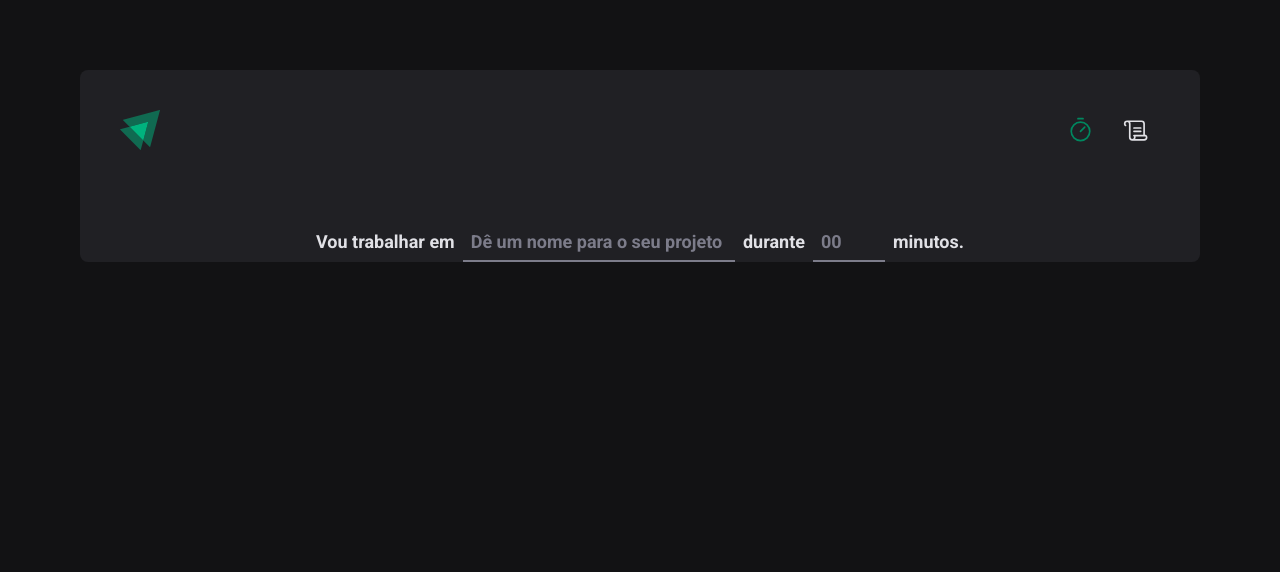
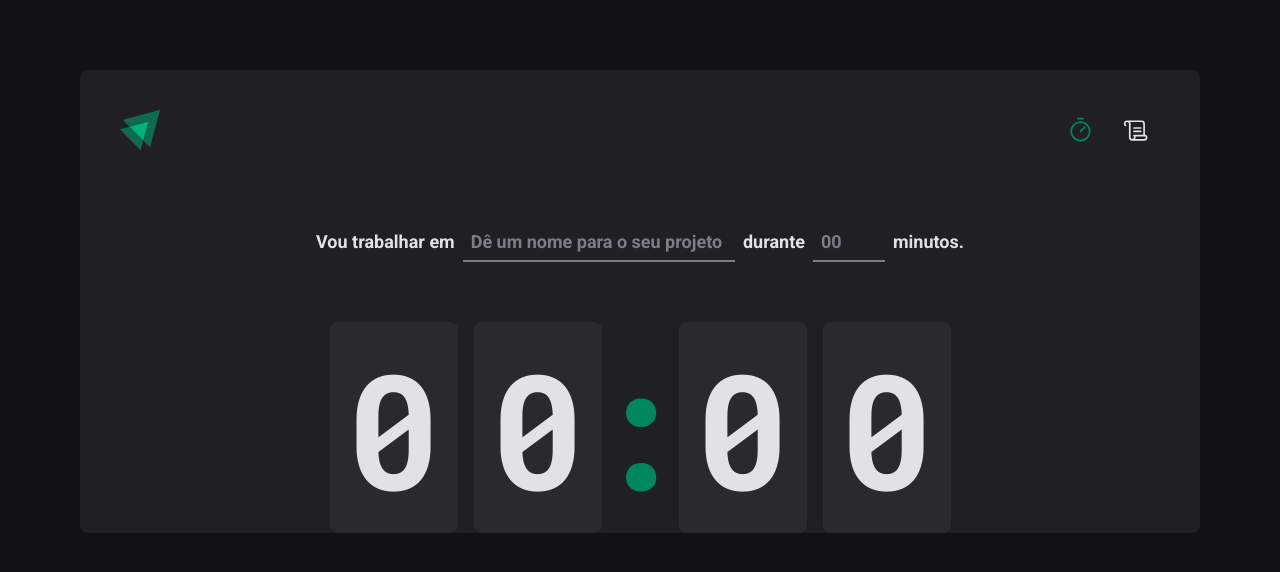
Before and after one commit to eduardonobrega/ignite-timer, a React (Vite) app: page / in a window 1280 px wide. Shown: the top 572 px of the page. Built offline with nearby package versions, Linux system fonts and the light colour scheme.

Commit message:
ui countdown

```diff
--- a/src/pages/Home/components/Countdown/index.tsx
+++ b/src/pages/Home/components/Countdown/index.tsx
@@ -1,9 +1,17 @@
-import { CountdownContainer } from './styles'
+import { CountdownContainer, Separator } from './styles'
 
 export function Countdown() {
   return (
     <CountdownContainer>
-      <h1>ds</h1>
+      <div>
+        <span>0</span>
+        <span>0</span>
+      </div>
+      <Separator>:</Separator>
+      <div>
+        <span>0</span>
+        <span>0</span>
+      </div>
     </CountdownContainer>
   )
 }
--- a/src/pages/Home/components/Countdown/styles.ts
+++ b/src/pages/Home/components/Countdown/styles.ts
@@ -1,3 +1,38 @@
 import styled from 'styled-components'
 
-export const CountdownContainer = styled.div``
+export const CountdownContainer = styled.div`
+  font-family: Roboto Mono;
+  font-weight: 700;
+
+  margin-top: 6rem;
+  display: grid;
+  grid-template-columns: 1fr 5rem 1fr;
+  align-items: center;
+
+  > div {
+    display: flex;
+    align-items: center;
+    justify-content: center;
+    gap: 0.8rem;
+    > span {
+      background-color: ${({ theme }) => theme['gray-700']};
+      border-radius: 0.8rem;
+      font-size: clamp(10rem, 7.6rem + 7.5vw, 16rem);
+
+      display: flex;
+      align-items: center;
+      justify-content: center;
+      width: min(50%, 12.8rem);
+    }
+
+    @media (min-width: 450px) {
+      gap: 1.6rem;
+    }
+  }
+`
+export const Separator = styled.div`
+  color: ${({ theme }) => theme['green-500']};
+
+  text-align: center;
+  font-size: clamp(8rem, 4.8rem + 10vw, 16rem);
+`
--- a/src/pages/Home/index.tsx
+++ b/src/pages/Home/index.tsx
@@ -1,3 +1,4 @@
+import { Countdown } from './components/Countdown'
 import { NewCycleForm } from './components/NewCycleForm'
 import { HomeContainer } from './styles'
 
@@ -5,6 +6,7 @@ export function Home() {
   return (
     <HomeContainer>
       <NewCycleForm />
+      <Countdown />
     </HomeContainer>
   )
 }
```
